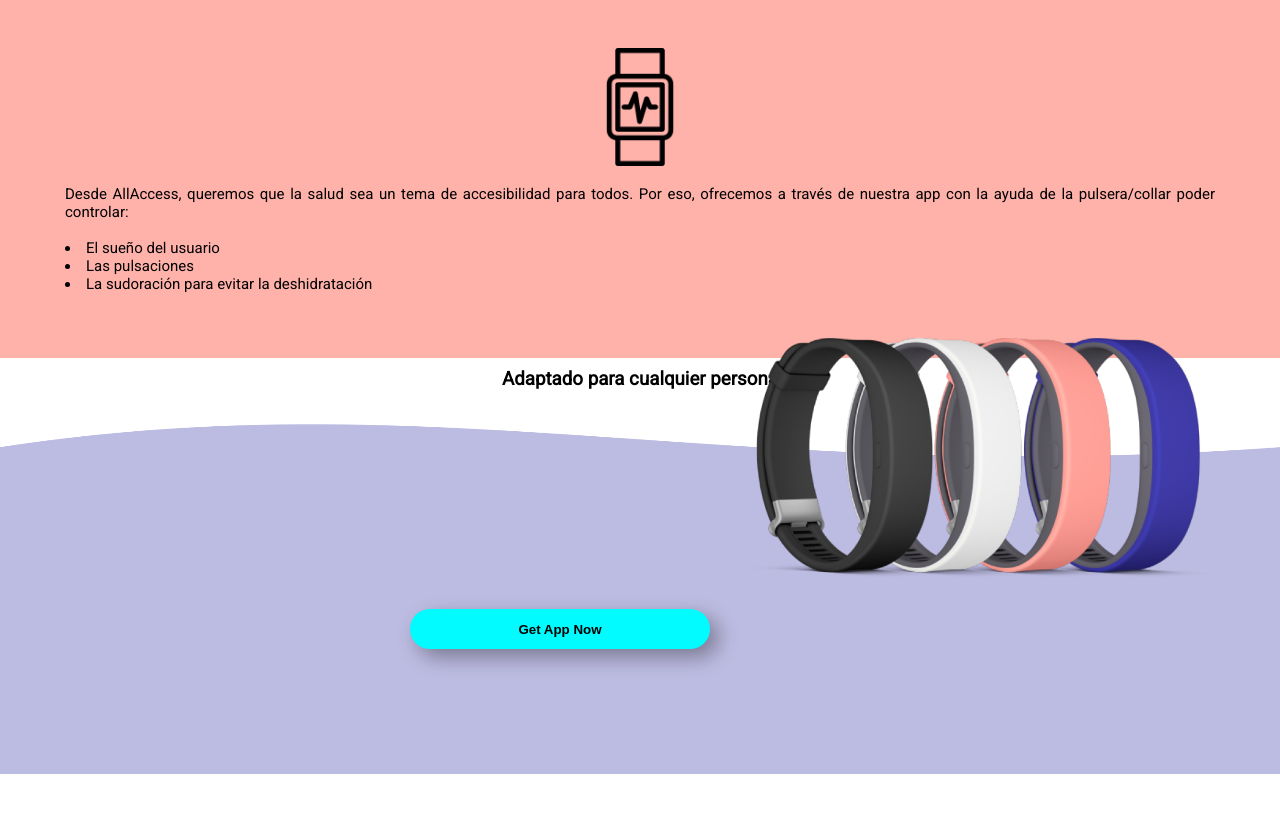
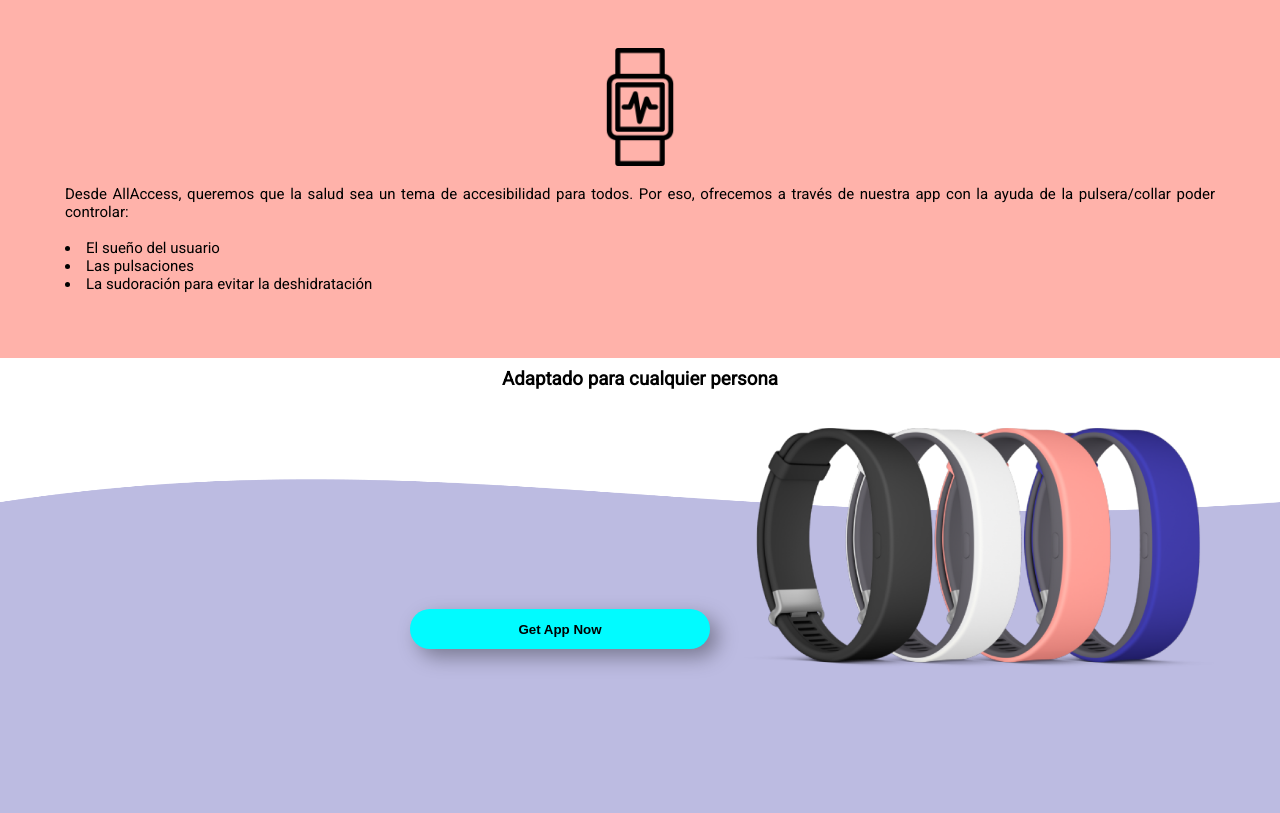
Before and after one commit to rcellas/accesibilidad, a plain HTML site: page index.html in a window 1280 px wide. Shown: the part 301-1114 px from the top of the page. Before the commit the page ends 1075 px from the top, so only its background shows below. Drawn offline with Linux system fonts and the light colour scheme.

Commit message:
cambio en imagen

```diff
--- a/style.css
+++ b/style.css
@@ -51,13 +51,13 @@ header img{
     position: absolute;
     width: 100%;
     height: 350px;
-    top: 725px;
+    top: 780px;
 }
 .pulse{
     position: absolute;
     width: 45%;
     right: 10px;
-    top: 600px;
+    top: 690px;
     z-index: 1;
 }
 
```
